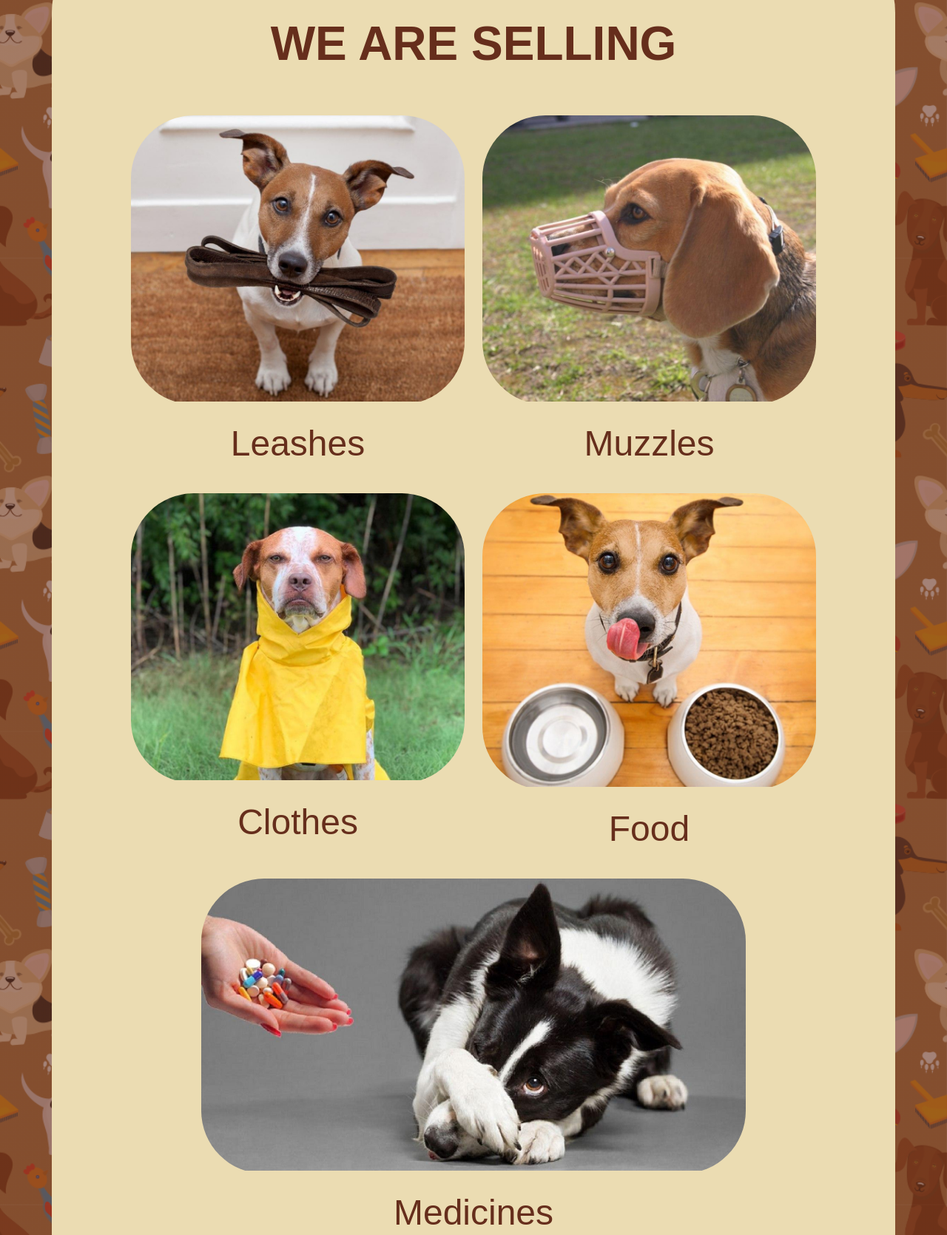
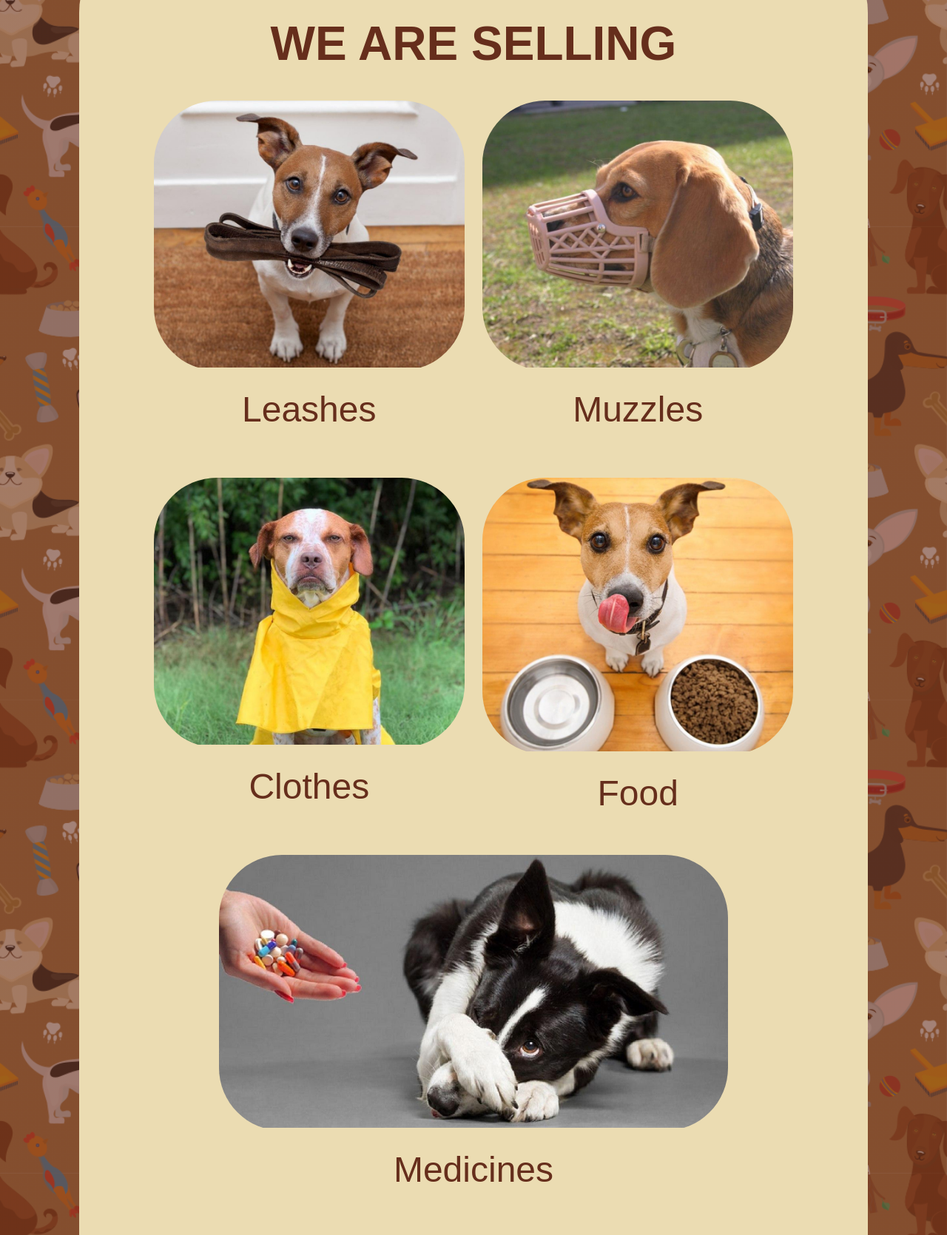
Before and after one commit to alarmichanin/woofTemplate, a plain HTML site: page index.html in a window 1280 px wide. Shown: the part 3400-5070 px from the top of the page at 74% size. Drawn offline with Linux system fonts and the light colour scheme; a web font is replaced by a local one.

Commit message:
added adaptive to landing (homepage)

```diff
--- a/index.html
+++ b/index.html
@@ -155,17 +155,18 @@
         </div>
     </div>
 </div>
-<div class="weAreSelling container">
+<div class="offset-1 col-10">
+    <div class="weAreSelling container-sm">
         <div class="goods">
             <p class="headerOfGoods">WE ARE SELLING</p>
             <div class="row line">
-            <div class="offset-1 col-5">
+                <div class="offset-1 col-10 col-md-5">
                     <div class="photo">
                         <img src="assets/ourGoods/dogLeash.jpg">
                     </div>
                     <p class="nameOfGood">Leashes</p>
                 </div>
-            <div class="col-5">
+                <div class="offset-1 col-10 offset-md-0 col-md-5">
                     <div class="photo">
                         <img src="assets/ourGoods/dogMuzzle.jpg">
                     </div>
@@ -173,13 +174,13 @@
                 </div>
             </div>
             <div class="row line">
-            <div class="offset-1 col-5">
+                <div class="offset-1 col-10 col-md-5">
                     <div class="photo">
                         <img src="assets/ourGoods/dogCloth.jpg">
                     </div>
                     <p class="nameOfGood">Clothes</p>
                 </div>
-            <div class="col-5">
+                <div class="offset-1 col-10 offset-md-0 col-md-5">
                     <div class="photo">
                         <img src="assets/ourGoods/dogEat.jpg">
                     </div>
@@ -187,7 +188,7 @@
                 </div>
             </div>
             <div class="row line">
-            <div class="col-8 offset-2">
+                <div class="col-10 offset-1 col-md-8 offset-md-2">
                     <div class="photo">
                         <img src="assets/ourGoods/dogMed.jpg">
                     </div>
@@ -196,6 +197,7 @@
             </div>
             <div class="col-6 offset-3">
                 <button class="ourGoodsBtn">BUY NOW</button>
+            </div>
         </div>
     </div>
 </div>
--- a/style.less
+++ b/style.less
@@ -384,16 +384,40 @@ body {
   background: @mainColor;
 
   .headerOfPartner {
-    margin: 70px 0 45px 0;
+    //margin: 70px 0 45px 0;
+    margin: 40px 0 15px 0;
     text-align: center;
-    font-size: 64px;
+    font-size: 16px;
     font-weight: bold;
     color: @forthColor;
+    @media(min-width: 576px){
+      margin: 50px 0 25px 0;
+      font-size: 24px;
+    }
+    @media(min-width: 768px){
+      margin: 60px 0 35px 0;
+      font-size: 32px;
+    }
+    @media(min-width: 992px){
+      margin: 70px 0 45px 0;
+      font-size: 48px;
+    }
+    @media(min-width: 1200px){
+      font-size: 64px;
+    }
   }
 
   .logos {
-    margin-bottom: 90px;
-
+    margin-bottom: 30px;
+    @media(min-width: 576px){
+      margin-bottom: 50px;
+    }
+    @media(min-width: 768px){
+      margin-bottom: 70px;
+    }
+    @media(min-width: 992px){
+      margin-bottom: 90px;
+    }
     .partner {
       display: flex;
       justify-content: center;
@@ -742,6 +766,10 @@ body {
       top: 0;
       left: 50vw;
     }
+    @media (min-width: 1400px) {
+      top: 50px;
+    }
+
 
     img {
       border-radius: 50px;
@@ -761,15 +789,22 @@ body {
         height: 570px;
         width: 65vw;
       }
+      @media (min-width: 1400px) {
+        height: 45vw;
+      }
     }
   }
 }
 
 .weAreSelling {
   background: @thirdColor;
-  border-radius: 115px;
-  margin-top: 173px;
-  margin-bottom: 152px;
+  border-radius: 50px;
+  margin-top: 100px;
+  margin-bottom: 100px;
+  @media(min-width: 768px){
+    margin-top: 173px;
+    border-radius: 115px;
+  }
 
   .goods {
     .ourGoodsBtn {
@@ -777,24 +812,38 @@ body {
       color: @thirdColor;
       height: 100px;
       width: 100%;
-      border-radius: 50px;
+      border-radius: 20px;
       border: none;
-      margin: 80px 0 120px 0;
-      font-size: 36px;
+      margin: 10px 0 60px 0;
+      font-size: 24px;
       font-weight: bold;
+      @media(min-width: 768px){
+        margin: 80px 0 120px 0;
+        font-size: 36px;
+        border-radius: 50px;
+      }
     }
 
     .headerOfGoods {
-      margin: 120px 0 60px 0;
-      font-size: 64px;
+      margin: 70px 0 40px 0;
+      font-size: 24px;
       font-weight: bold;
       text-align: center;
       color: @mainColor;
+      @media(min-width: 576px){
+        font-size: 32px;
+      }
+      @media(min-width: 768px){
+        margin-top: 120px;
+        font-size: 64px;
+      }
     }
 
     .line {
       margin-top: 40px;
-
+      &>div:nth-child(odd){
+        margin-bottom: 25px;
+      }
       img {
         width: 100%;
         height: 100%;
@@ -805,11 +854,19 @@ body {
         text-align: center;
         color: @mainColor;
         margin-top: 25px;
-        font-size: 48px;
+        font-size: 32px;
+        @media(min-width: 768px){
+          font-size: 48px;
+        }
       }
-
       .photo {
-        border-radius: 85px;
+        border-radius: 30px;
+        @media(min-width: 576px){
+          border-radius: 60px;
+        }
+        @media(min-width: 768px){
+          border-radius: 85px;
+        }
       }
     }
   }
```
Also changed, not shown: assets/avatars/ava1.jpeg (added), assets/avatars/ava2.jpg (added), assets/avatars/ava3.png (added), assets/goodsPhoto/1.jpg (added), assets/goodsPhoto/2.jpg (added), assets/goodsPhoto/3.jpg (added), assets/goodsPhoto/mainPhoto.jpg (added), assets/icons/filter-solid.svg (added), assets/video.jpg (added), style.css, 1 other file. Lines whose indentation alone changed are shown as unchanged.
